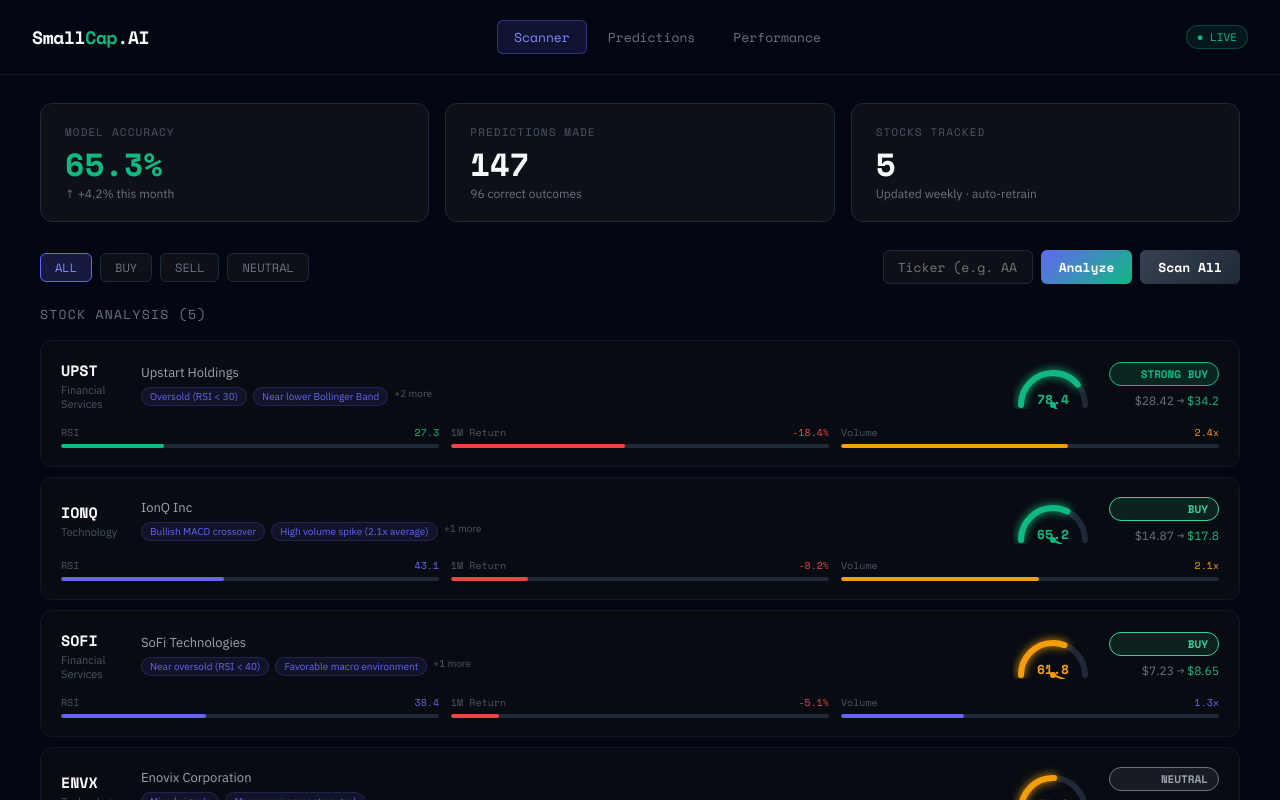
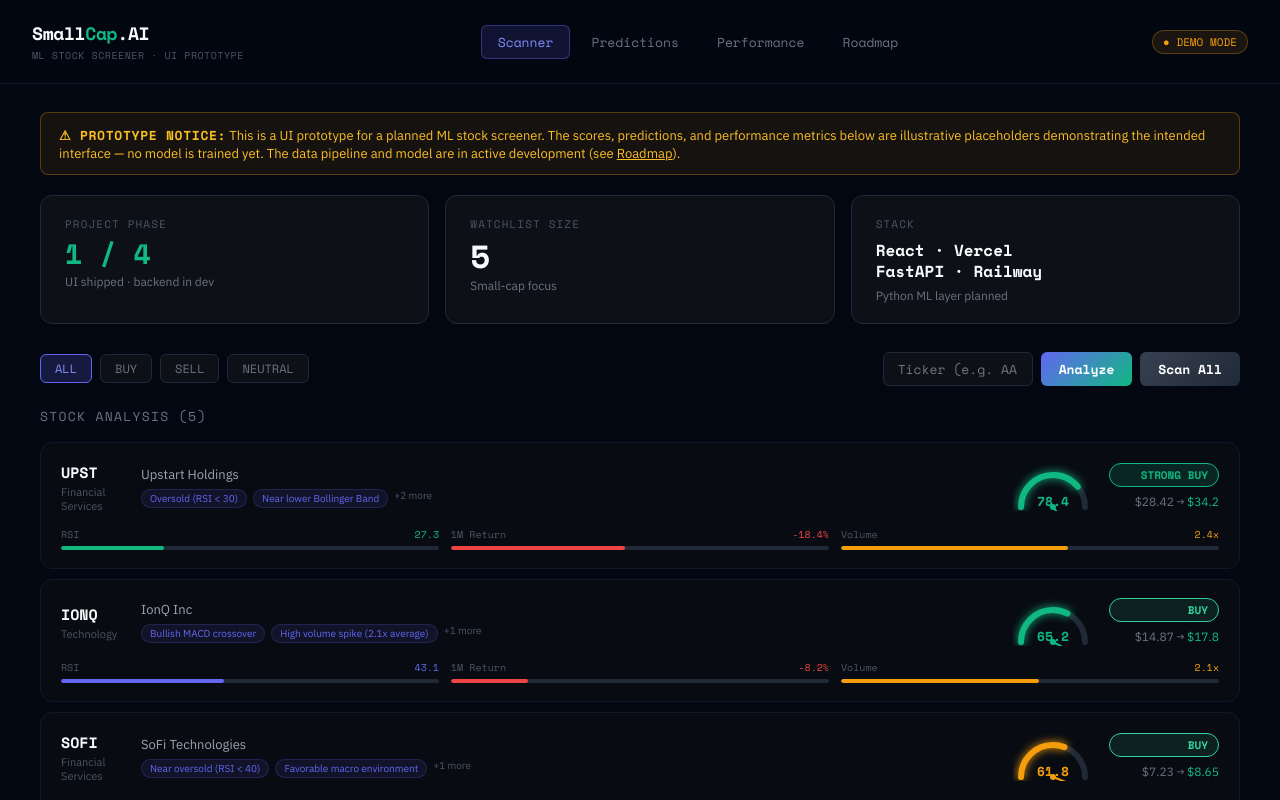
Before and after one commit to insightelement/small-cap-dashboard, a React (Create React App) app: page / in a window 1280 px wide. Shown: the top 800 px of the page. Built offline with nearby package versions, Linux system fonts and the light colour scheme.

Commit message:
Update App.js

```diff
--- a/src/App.js
+++ b/src/App.js
@@ -5,7 +5,15 @@
 
 const API_BASE = "https://small-cap-ai-production.up.railway.app"; // Replace with your Railway URL
 
-const MOCK_DATA = [
+// =============================================================================
+// ⚠️  ILLUSTRATIVE DEMO DATA — NOT A REAL MODEL OUTPUT
+// =============================================================================
+// The values below are hard-coded for UI preview purposes only.
+// The ML model that will generate real predictions is in active development.
+// See the "Roadmap" tab for project phases.
+// =============================================================================
+
+const DEMO_DATA = [
   { ticker: "UPST", name: "Upstart Holdings", sector: "Financial Services", current_price: 28.42, prediction: { direction: "STRONG BUY", score: 78.4, confidence: 82, signals: ["Oversold (RSI < 30)", "Near lower Bollinger Band", "Deeply underperforming — mean reversion candidate", "Trading below book value (P/B: 0.87)"], price_target: 34.20, time_horizon_days: 60 }, technical: { rsi: 27.3, momentum_1m: -18.4, momentum_3m: -31.2, volume_ratio: 2.4 } },
   { ticker: "IONQ", name: "IonQ Inc", sector: "Technology", current_price: 14.87, prediction: { direction: "BUY", score: 65.2, confidence: 65, signals: ["Bullish MACD crossover", "High volume spike (2.1x average)", "Strong revenue growth (34.2%)"], price_target: 17.80, time_horizon_days: 60 }, technical: { rsi: 43.1, momentum_1m: -8.2, momentum_3m: -12.4, volume_ratio: 2.1 } },
   { ticker: "SOFI", name: "SoFi Technologies", sector: "Financial Services", current_price: 7.23, prediction: { direction: "BUY", score: 61.8, confidence: 61, signals: ["Near oversold (RSI < 40)", "Favorable macro environment", "Strong revenue growth (26.1%)"], price_target: 8.65, time_horizon_days: 60 }, technical: { rsi: 38.4, momentum_1m: -5.1, momentum_3m: -9.8, volume_ratio: 1.3 } },
@@ -13,7 +21,7 @@
   { ticker: "NKLA", name: "Nikola Corporation", sector: "Industrials", current_price: 1.02, prediction: { direction: "SELL", score: 32.1, confidence: 36, signals: ["Declining revenue", "High price-to-book ratio", "Bearish MACD momentum"], price_target: 0.82, time_horizon_days: 60 }, technical: { rsi: 62.3, momentum_1m: 14.2, momentum_3m: -28.4, volume_ratio: 0.7 } },
 ];
 
-const MOCK_PERFORMANCE = {
+const DEMO_PERFORMANCE = {
   total_predictions: 147,
   correct: 96,
   accuracy_pct: 65.3,
@@ -119,8 +127,8 @@
 
 export default function App() {
   const [tab, setTab] = useState("scanner");
-  const [stocks, setStocks] = useState(MOCK_DATA);
-  const [performance, setPerformance] = useState(MOCK_PERFORMANCE);
+  const [stocks, setStocks] = useState(DEMO_DATA);
+  const [performance, setPerformance] = useState(DEMO_PERFORMANCE);
   const [selected, setSelected] = useState(null);
   const [scanning, setScanning] = useState(false);
   const [customTicker, setCustomTicker] = useState("");
@@ -223,17 +231,22 @@
 
       {/* Header */}
       <div style={styles.header}>
-        <div style={styles.logo}>
-          Small<span style={styles.logoAccent}>Cap</span>.AI
+        <div>
+          <div style={styles.logo}>
+            Small<span style={styles.logoAccent}>Cap</span>.AI
+          </div>
+          <div style={{ fontSize: 10, color: "#4b5563", marginTop: 2, fontFamily: "'Space Mono', monospace", letterSpacing: "0.05em" }}>
+            ML STOCK SCREENER · UI PROTOTYPE
+          </div>
         </div>
         <div style={styles.nav}>
-          {["scanner", "predictions", "performance"].map(t => (
+          {["scanner", "predictions", "performance", "roadmap"].map(t => (
             <button key={t} style={styles.navBtn(tab === t)} onClick={() => setTab(t)}>
               {t.charAt(0).toUpperCase() + t.slice(1)}
             </button>
           ))}
         </div>
-        <div style={styles.badge}>● LIVE</div>
+        <div style={{ ...styles.badge, background: "rgba(245,158,11,0.1)", border: "1px solid rgba(245,158,11,0.3)", color: "#f59e0b" }}>● DEMO MODE</div>
       </div>
 
       <div style={styles.main}>
@@ -241,22 +254,27 @@
         {/* SCANNER TAB */}
         {tab === "scanner" && (
           <>
+            {/* Honest prototype banner */}
+            <div style={{ background: "rgba(245,158,11,0.08)", border: "1px solid rgba(245,158,11,0.3)", borderRadius: 8, padding: "12px 18px", marginBottom: 20, fontSize: 13, color: "#fbbf24", fontFamily: "'IBM Plex Sans', sans-serif" }}>
+              <strong style={{ fontFamily: "'Space Mono', monospace", letterSpacing: "0.05em" }}>⚠ PROTOTYPE NOTICE:</strong> This is a UI prototype for a planned ML stock screener. The scores, predictions, and performance metrics below are illustrative placeholders demonstrating the intended interface — no model is trained yet. The data pipeline and model are in active development (see <button onClick={() => setTab("roadmap")} style={{ background: "none", border: "none", color: "#fbbf24", textDecoration: "underline", cursor: "pointer", padding: 0, font: "inherit" }}>Roadmap</button>).
+            </div>
+
             {/* Stats */}
             <div style={styles.grid3}>
               <div style={styles.statCard}>
-                <div style={styles.statLabel}>Model Accuracy</div>
-                <div style={{ ...styles.statValue, color: "#10b981" }}>{performance.accuracy_pct}%</div>
-                <div style={styles.statSub}>↑ +4.2% this month</div>
+                <div style={styles.statLabel}>Project Phase</div>
+                <div style={{ ...styles.statValue, color: "#10b981", fontSize: 28 }}>1 / 4</div>
+                <div style={styles.statSub}>UI shipped · backend in dev</div>
               </div>
               <div style={styles.statCard}>
-                <div style={styles.statLabel}>Predictions Made</div>
-                <div style={styles.statValue}>{performance.total_predictions}</div>
-                <div style={styles.statSub}>{performance.correct} correct outcomes</div>
+                <div style={styles.statLabel}>Watchlist Size</div>
+                <div style={styles.statValue}>{stocks.length}</div>
+                <div style={styles.statSub}>Small-cap focus</div>
               </div>
               <div style={styles.statCard}>
-                <div style={styles.statLabel}>Stocks Tracked</div>
-                <div style={styles.statValue}>{stocks.length}</div>
-                <div style={styles.statSub}>Updated weekly · auto-retrain</div>
+                <div style={styles.statLabel}>Stack</div>
+                <div style={{ ...styles.statValue, fontSize: 16, lineHeight: 1.3 }}>React · Vercel<br/>FastAPI · Railway</div>
+                <div style={styles.statSub}>Python ML layer planned</div>
               </div>
             </div>
 
@@ -412,7 +430,11 @@
         {/* PREDICTIONS TAB */}
         {tab === "predictions" && (
           <>
-            <div style={styles.sectionTitle}>Recent Predictions & Outcomes</div>
+            {/* Prominent demo banner */}
+            <div style={{ background: "rgba(245,158,11,0.08)", border: "1px solid rgba(245,158,11,0.3)", borderRadius: 8, padding: "14px 18px", marginBottom: 20, fontSize: 13, color: "#fbbf24", fontFamily: "'IBM Plex Sans', sans-serif" }}>
+              <strong style={{ fontFamily: "'Space Mono', monospace", letterSpacing: "0.05em" }}>⚠ ILLUSTRATIVE DATA:</strong> The predictions and outcomes below are hand-crafted examples showing the intended UI layout for tracking model predictions vs. actual market outcomes. No real predictions have been made yet — the ML model is in development (Phase 3 of the <button onClick={() => setTab("roadmap")} style={{ background: "none", border: "none", color: "#fbbf24", textDecoration: "underline", cursor: "pointer", padding: 0, font: "inherit" }}>roadmap</button>).
+            </div>
+            <div style={styles.sectionTitle}>Recent Predictions & Outcomes (Demo Layout)</div>
             <div style={{ background: "#0d1117", border: "1px solid #1f2937", borderRadius: 12, overflow: "hidden" }}>
               <table style={{ width: "100%", borderCollapse: "collapse", fontSize: 13 }}>
                 <thead>
@@ -448,7 +470,7 @@
               </table>
             </div>
             <div style={{ marginTop: 12, fontSize: 12, color: "#374151", textAlign: "center" }}>
-              Showing demo data. Connect to Railway API to see live predictions.
+              UI mockup · live predictions arriving in Phase 3
             </div>
           </>
         )}
@@ -456,21 +478,28 @@
         {/* PERFORMANCE TAB */}
         {tab === "performance" && (
           <>
+            {/* Prominent illustrative banner */}
+            <div style={{ background: "rgba(239,68,68,0.08)", border: "1px solid rgba(239,68,68,0.3)", borderRadius: 8, padding: "14px 18px", marginBottom: 20, fontSize: 13, color: "#fb7185", fontFamily: "'IBM Plex Sans', sans-serif" }}>
+              <strong style={{ fontFamily: "'Space Mono', monospace", letterSpacing: "0.05em" }}>⚠ UI PREVIEW ONLY — NOT REAL BACKTEST RESULTS:</strong> The metrics on this page demonstrate how model performance <em>will</em> be tracked once the ML pipeline is built. The 65.3% accuracy figure, retraining history, and signal-type breakdown are illustrative placeholders. Real performance metrics will be generated using walk-forward validation on out-of-sample data (Phase 3).
+            </div>
+
+            <div style={styles.sectionTitle}>Planned Performance Tracking · UI Preview</div>
+
             <div style={styles.grid3}>
               <div style={styles.statCard}>
-                <div style={styles.statLabel}>Overall Accuracy</div>
+                <div style={styles.statLabel}>Overall Accuracy <span style={{ color: "#f59e0b", fontSize: 9 }}>(DEMO)</span></div>
                 <div style={{ ...styles.statValue, color: "#10b981" }}>{performance.accuracy_pct}%</div>
-                <div style={styles.statSub}>{performance.correct} / {performance.total_predictions} correct</div>
+                <div style={styles.statSub}>{performance.correct} / {performance.total_predictions} (illustrative)</div>
               </div>
               <div style={styles.statCard}>
-                <div style={styles.statLabel}>Best Signal</div>
+                <div style={styles.statLabel}>Best Signal <span style={{ color: "#f59e0b", fontSize: 9 }}>(DEMO)</span></div>
                 <div style={{ ...styles.statValue, fontSize: 22, color: "#818cf8" }}>STRONG BUY</div>
-                <div style={styles.statSub}>{performance.by_direction["STRONG BUY"].accuracy}% accuracy</div>
+                <div style={styles.statSub}>{performance.by_direction["STRONG BUY"].accuracy}% (illustrative)</div>
               </div>
               <div style={styles.statCard}>
-                <div style={styles.statLabel}>Model Retrains</div>
+                <div style={styles.statLabel}>Model Retrains <span style={{ color: "#f59e0b", fontSize: 9 }}>(DEMO)</span></div>
                 <div style={styles.statValue}>{performance.retraining_history.length}</div>
-                <div style={styles.statSub}>Last: {new Date(performance.retraining_history[0].trained_at).toLocaleDateString()}</div>
+                <div style={styles.statSub}>Weekly cadence planned</div>
               </div>
             </div>
 
@@ -478,12 +507,12 @@
             <div style={{ ...styles.statCard, marginBottom: 20 }}>
               <div style={styles.sectionTitle}>Model Accuracy Over Time (Weekly Retrains)</div>
               <AccuracyChart history={performance.retraining_history} />
-              <div style={{ marginTop: 12, fontSize: 12, color: "#4b5563" }}>Each point = a model retrain after evaluating new prediction outcomes</div>
+              <div style={{ marginTop: 12, fontSize: 12, color: "#4b5563" }}>Demo trajectory · real retrain history will populate this chart in Phase 3</div>
             </div>
 
             {/* By direction */}
             <div style={styles.statCard}>
-              <div style={styles.sectionTitle}>Accuracy by Signal Type</div>
+              <div style={styles.sectionTitle}>Accuracy by Signal Type (Illustrative)</div>
               {Object.entries(performance.by_direction).map(([dir, stats]) => (
                 <div key={dir} style={{ marginBottom: 16 }}>
                   <div style={{ display: "flex", justifyContent: "space-between", marginBottom: 6, fontSize: 13 }}>
@@ -498,6 +527,104 @@
             </div>
           </>
         )}
+
+        {/* ROADMAP TAB */}
+        {tab === "roadmap" && (
+          <>
+            <div style={{ background: "rgba(99,102,241,0.06)", border: "1px solid rgba(99,102,241,0.25)", borderRadius: 8, padding: "16px 20px", marginBottom: 24, fontSize: 13, color: "#a5b4fc", fontFamily: "'IBM Plex Sans', sans-serif", lineHeight: 1.6 }}>
+              <strong style={{ fontFamily: "'Space Mono', monospace", letterSpacing: "0.05em", color: "#818cf8" }}>ABOUT THIS PROJECT</strong><br/>
+              SmallCap.AI is a personal project building an end-to-end ML stock screener for small-cap equities. The frontend (this dashboard) is shipped and deployed. The data pipeline, ML model, and live prediction service are in active development. This page tracks honest progress against the planned architecture.
+            </div>
+
+            <div style={styles.sectionTitle}>Project Phases</div>
+
+            {[
+              {
+                phase: "Phase 1",
+                title: "Frontend Dashboard",
+                status: "shipped",
+                items: [
+                  "React + Create React App scaffold",
+                  "Custom data visualisations (score meters, sparklines, signal bars)",
+                  "Three-tab layout: Scanner, Predictions, Performance",
+                  "Production deployment on Vercel with auto-deploy from main",
+                  "Responsive financial-terminal aesthetic (IBM Plex Sans + Space Mono)",
+                ],
+              },
+              {
+                phase: "Phase 2",
+                title: "Data Pipeline (Python)",
+                status: "in-progress",
+                items: [
+                  "yfinance ingestion for ~10 small-cap tickers, 3 years of daily OHLCV",
+                  "Technical indicator computation: RSI, MACD, Bollinger Bands, volume ratios",
+                  "SQLite storage with schema for historical features and labels",
+                  "Daily refresh script with error handling and logging",
+                ],
+              },
+              {
+                phase: "Phase 3",
+                title: "ML Model + Backend API",
+                status: "planned",
+                items: [
+                  "FastAPI backend deployed on Railway",
+                  "Baseline classifier: XGBoost predicting 5-day directional move",
+                  "Walk-forward validation (train rolling, test forward)",
+                  "Honest accuracy reporting — no leakage, no cherry-picked windows",
+                  "/analyze/{ticker} and /scan endpoints feeding the dashboard live",
+                ],
+              },
+              {
+                phase: "Phase 4",
+                title: "Live Predictions + Tracking",
+                status: "planned",
+                items: [
+                  "Weekly automated prediction generation logged to database",
+                  "Outcome tracking after holding period elapses",
+                  "Real performance metrics populating the Performance tab",
+                  "Equity curve: model signals vs SPY benchmark",
+                ],
+              },
+            ].map((p, i) => {
+              const statusColors = {
+                shipped:      { bg: "rgba(16,185,129,0.12)", border: "#10b981", text: "#10b981", label: "✓ SHIPPED" },
+                "in-progress":{ bg: "rgba(245,158,11,0.12)", border: "#f59e0b", text: "#f59e0b", label: "⚡ IN PROGRESS" },
+                planned:      { bg: "rgba(99,102,241,0.08)", border: "#374151", text: "#6b7280", label: "○ PLANNED" },
+              };
+              const sc = statusColors[p.status];
+              return (
+                <div key={p.phase} style={{ background: "#0d1117", border: `1px solid ${p.status === "shipped" ? "#10b981" : p.status === "in-progress" ? "rgba(245,158,11,0.4)" : "#1f2937"}`, borderRadius: 12, padding: "20px 24px", marginBottom: 14 }}>
+                  <div style={{ display: "flex", alignItems: "center", justifyContent: "space-between", marginBottom: 12 }}>
+                    <div>
+                      <div style={{ fontSize: 11, color: "#4b5563", fontFamily: "'Space Mono', monospace", letterSpacing: "0.1em", textTransform: "uppercase" }}>{p.phase}</div>
+                      <div style={{ fontSize: 18, fontWeight: 700, color: "#f9fafb", fontFamily: "'Space Mono', monospace", marginTop: 4 }}>{p.title}</div>
+                    </div>
+                    <div style={{ background: sc.bg, border: `1px solid ${sc.border}`, color: sc.text, padding: "4px 12px", borderRadius: 20, fontSize: 11, fontFamily: "'Space Mono', monospace", fontWeight: 600 }}>
+                      {sc.label}
+                    </div>
+                  </div>
+                  <ul style={{ margin: 0, padding: 0, listStyle: "none" }}>
+                    {p.items.map((item, j) => (
+                      <li key={j} style={{ display: "flex", alignItems: "flex-start", gap: 10, padding: "6px 0", fontSize: 13, color: "#9ca3af" }}>
+                        <span style={{ color: sc.text, marginTop: 2, fontFamily: "'Space Mono', monospace", fontSize: 11 }}>
+                          {p.status === "shipped" ? "✓" : p.status === "in-progress" ? "→" : "○"}
+                        </span>
+                        <span>{item}</span>
+                      </li>
+                    ))}
+                  </ul>
+                </div>
+              );
+            })}
+
+            <div style={{ background: "#0d1117", border: "1px solid #1f2937", borderRadius: 12, padding: "20px 24px", marginTop: 20 }}>
+              <div style={styles.sectionTitle}>Why I'm Building This</div>
+              <div style={{ fontSize: 13, color: "#9ca3af", lineHeight: 1.7 }}>
+                I'm interested in small-cap and micro-cap equities, particularly in semiconductors and emerging tech. Most retail screening tools are either too generic or hide their methodology behind a paywall. This project is my attempt to build an end-to-end pipeline I actually understand — from data ingestion to model training to live serving — while learning Python data analysis and deployment skills along the way. The frontend came first because the visual design helps me think about what the model output <em>should</em> look like; the model comes next.
+              </div>
+            </div>
+          </>
+        )}
       </div>
     </div>
   );
```
